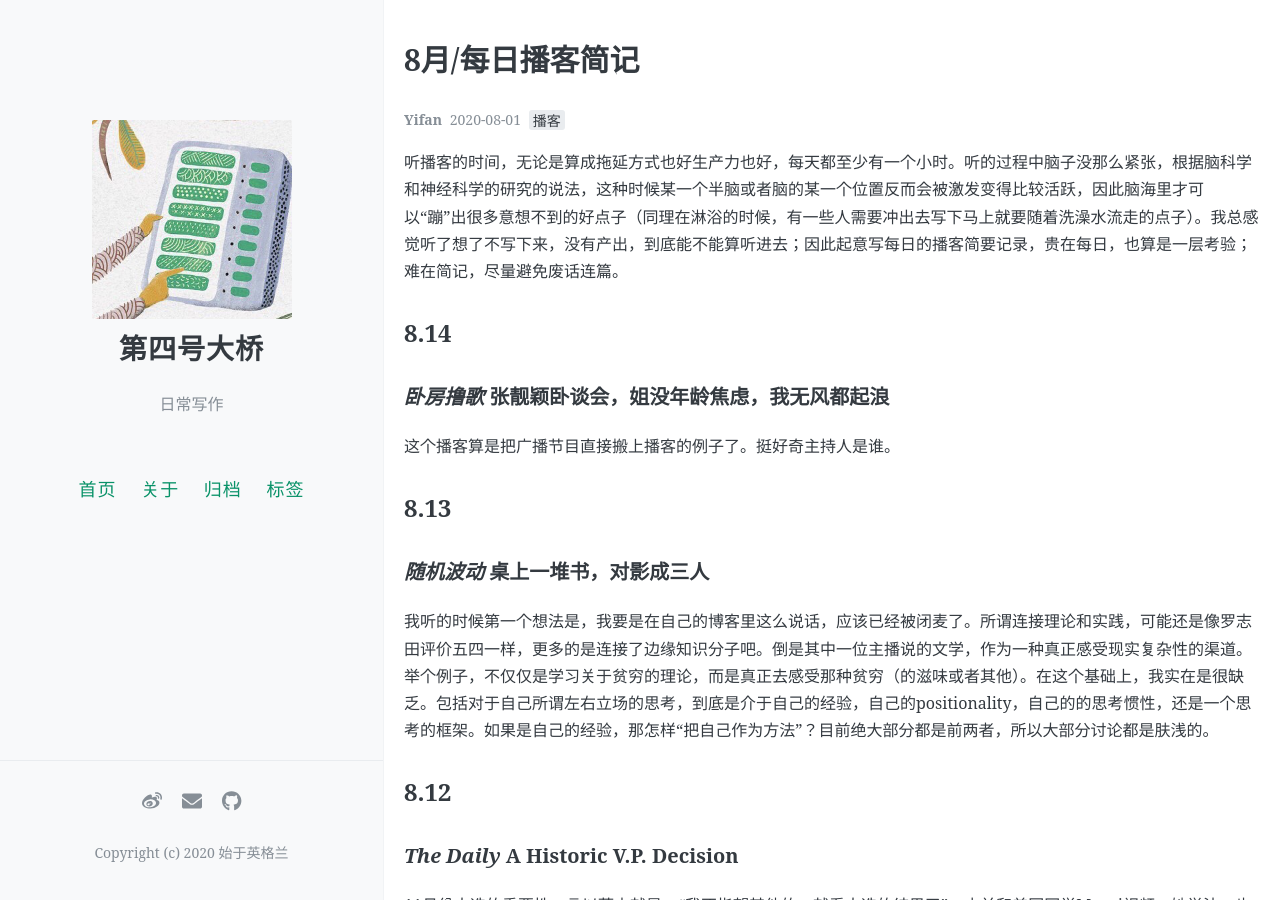
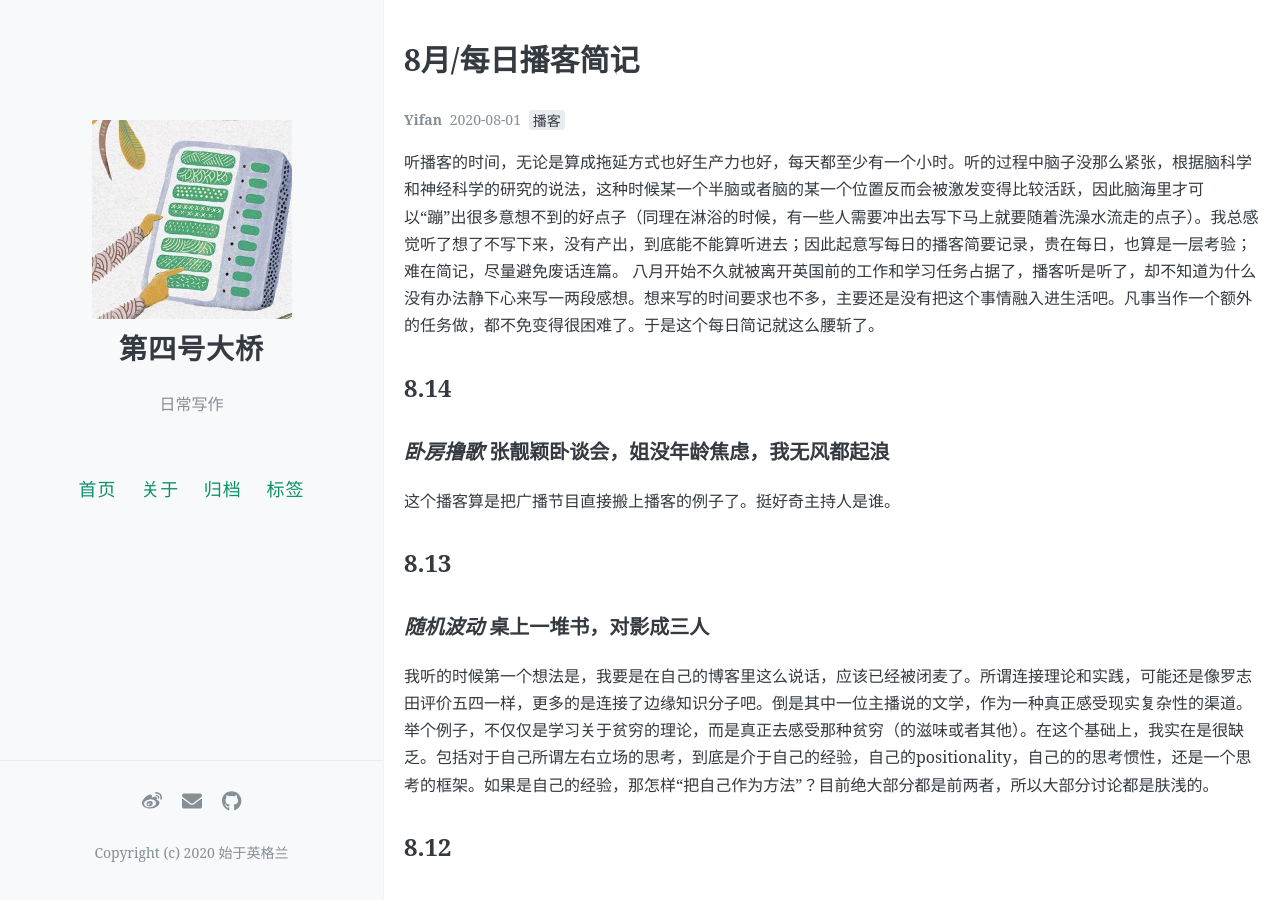
Before and after one commit to yifan0111/gincredible, a Jekyll site: the page built from _posts/2020-08-01-august-podcast.md, in a window 1280 px wide and 900 px high. Built offline with Jekyll 4.4.1, drawn with Linux system fonts in a browser that asks for light colours; comment, search, counter and statistics services are not loaded.

Commit message:
Update 2020-08-01-august-podcast.md

```diff
--- a/_posts/2020-08-01-august-podcast.md
+++ b/_posts/2020-08-01-august-podcast.md
@@ -7,6 +7,7 @@ tags: [播客]
 author: Yifan
 ---
 听播客的时间，无论是算成拖延方式也好生产力也好，每天都至少有一个小时。听的过程中脑子没那么紧张，根据脑科学和神经科学的研究的说法，这种时候某一个半脑或者脑的某一个位置反而会被激发变得比较活跃，因此脑海里才可以“蹦”出很多意想不到的好点子（同理在淋浴的时候，有一些人需要冲出去写下马上就要随着洗澡水流走的点子）。我总感觉听了想了不写下来，没有产出，到底能不能算听进去；因此起意写每日的播客简要记录，贵在每日，也算是一层考验；难在简记，尽量避免废话连篇。
+八月开始不久就被离开英国前的工作和学习任务占据了，播客听是听了，却不知道为什么没有办法静下心来写一两段感想。想来写的时间要求也不多，主要还是没有把这个事情融入进生活吧。凡事当作一个额外的任务做，都不免变得很困难了。于是这个每日简记就这么腰斩了。
 
 ## 8.14
 ### *卧房撸歌* 张靓颖卧谈会，姐没年龄焦虑，我无风都起浪
```
